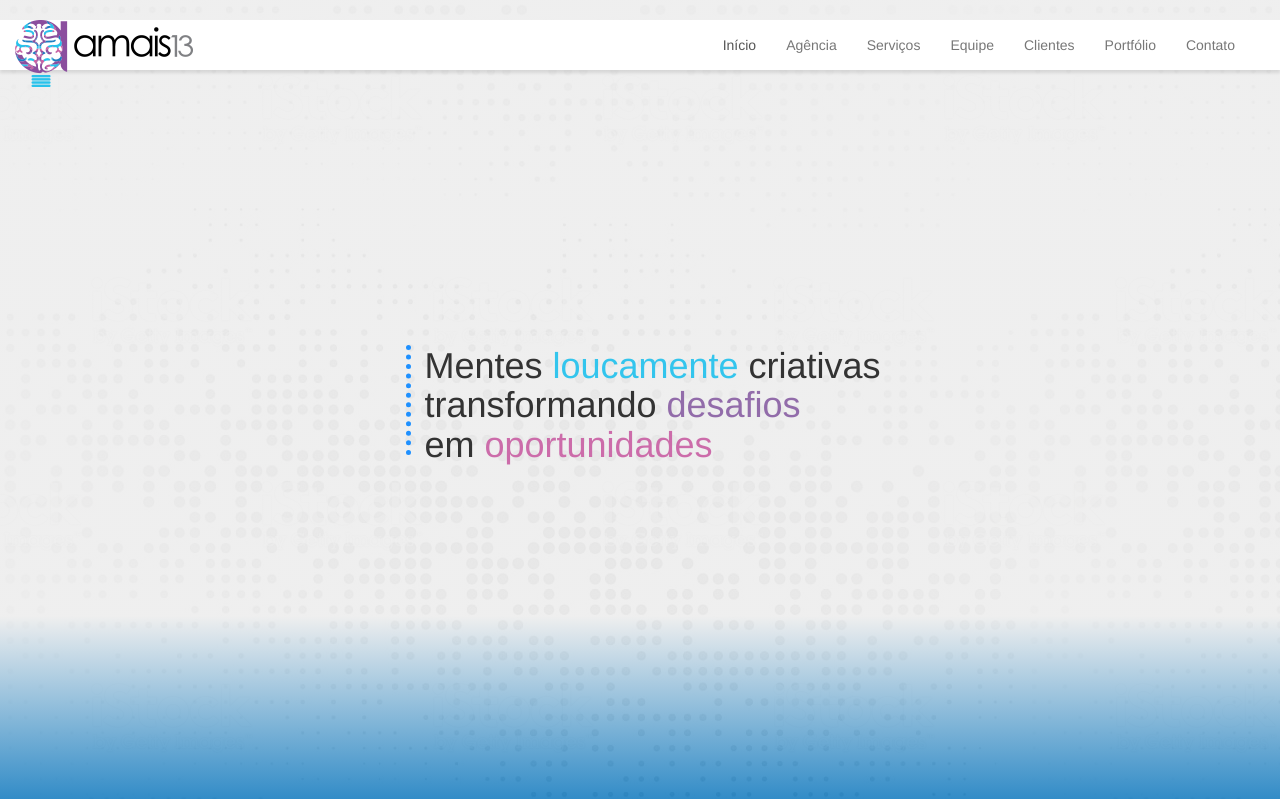
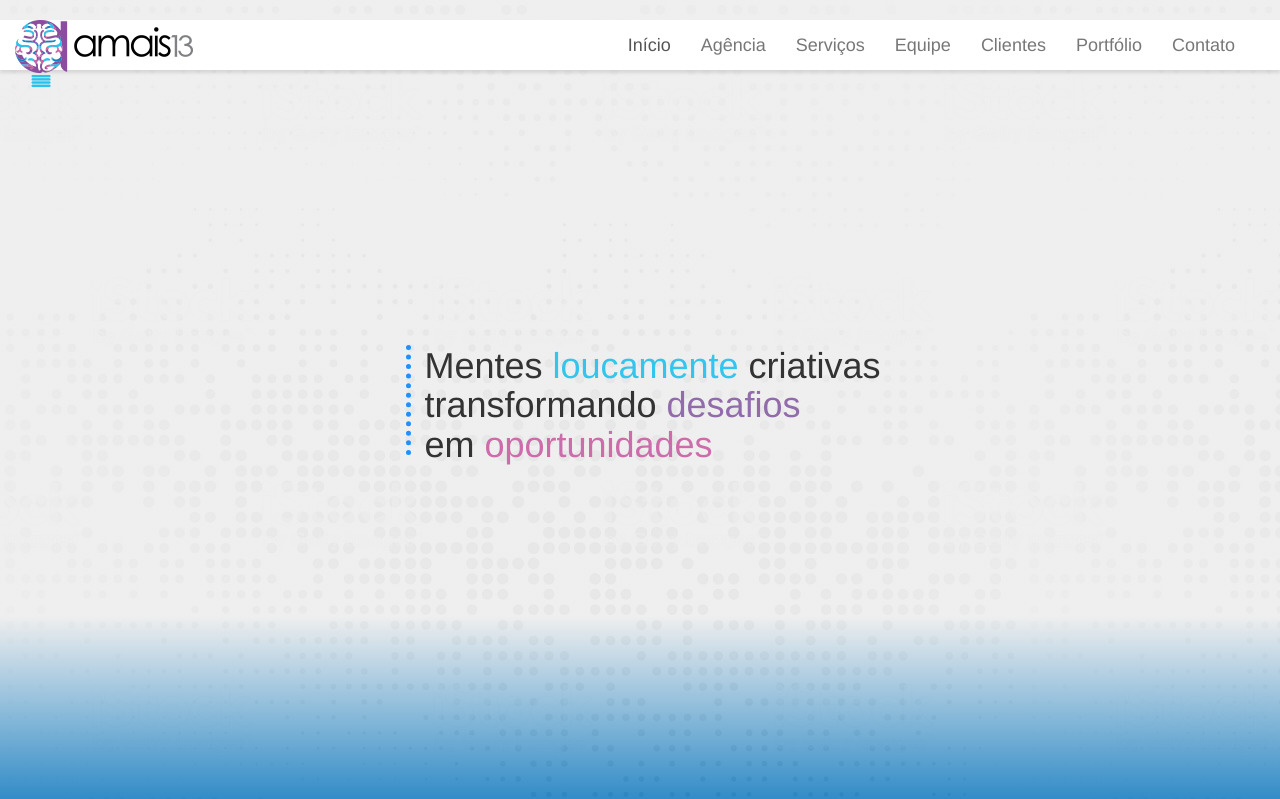
Before and after one commit to FCamargoJr/amais13, a PHP site: page / in a window 1280 px wide. Shown: the top 799 px of the page. Run offline with PHP 8.4, Linux system fonts and the light colour scheme; some libraries are stand-ins or nearby versions.

Commit message:
tamanho fonte menu

```diff
--- a/css/estilo.css
+++ b/css/estilo.css
@@ -18,6 +18,7 @@ INICIO
 	position: fixed;
 	z-index: 2;
 }
+nav {font-size: 18px;}
 
 .inicio{
 	background: rgba(237,237,237,0.9);
```
